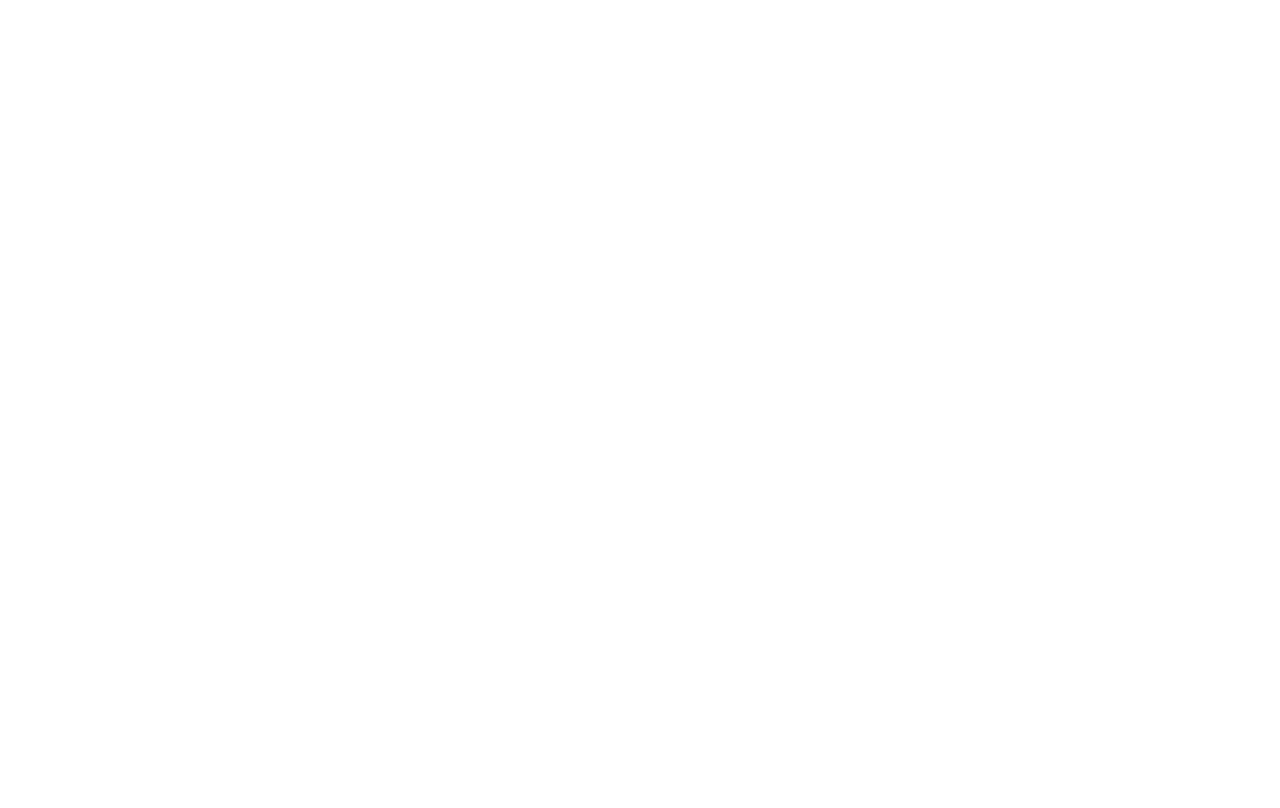
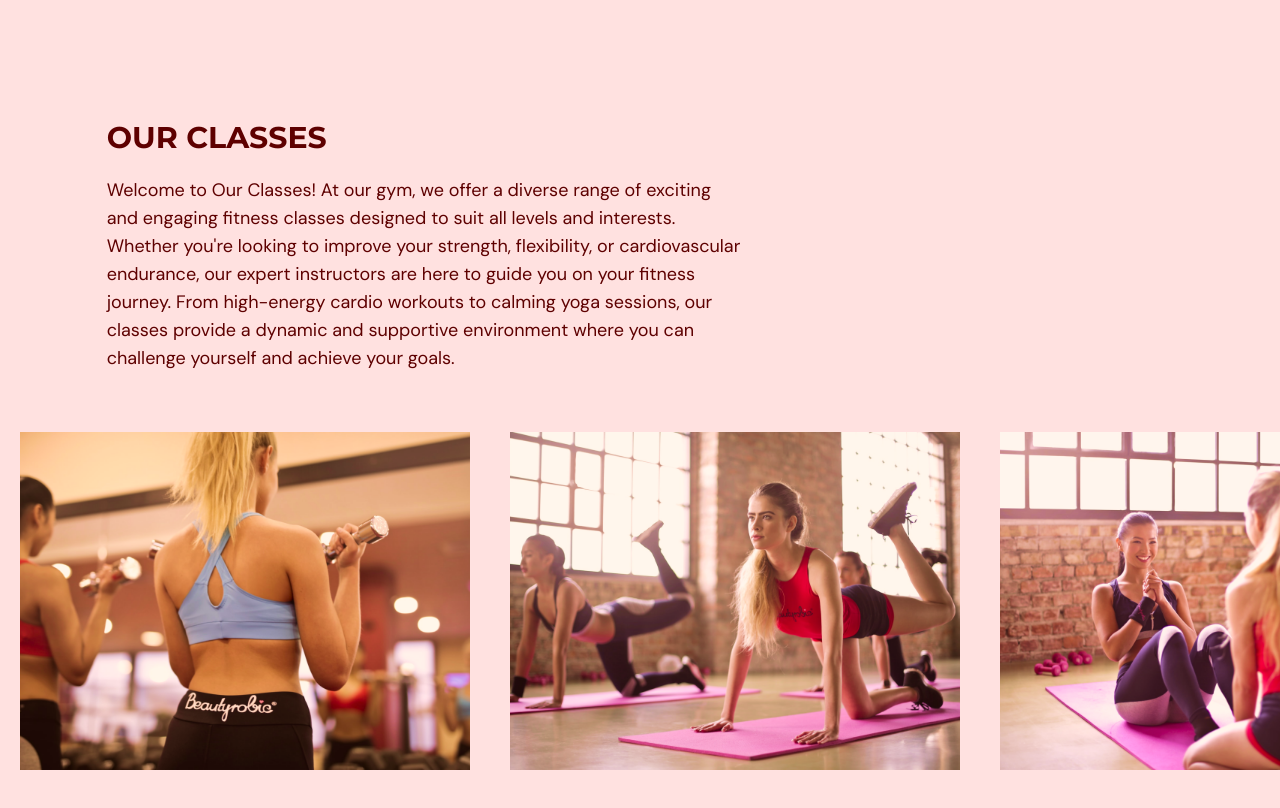
Before and after one commit to guilhas5/Gym-LandigPage, a React (Vite) app: page / in a window 1280 px wide. Shown: the part 2420-3228 px from the top of the page. Before the commit the page ends 2380 px from the top, so only its background shows below. Built offline with nearby package versions, Linux system fonts and the light colour scheme; the HTML template or start-up script is replaced by a standard one.

Commit message:
implementing OurClasses/Class component

```diff
--- a/src/App.tsx
+++ b/src/App.tsx
@@ -1,6 +1,7 @@
 import NavBar from "@/components/navbar/Navbar";
 import Home from "@/components/Home"
 import Benefits from "@/components/benefits/Benefits"
+import OurClasses from "@/components/ourclasses/OurClasses"
 import { useEffect, useState } from "react";
 import { SelectedPage } from "@/shared/types";
 
@@ -33,6 +34,8 @@
       />
       <Home setSelectedPage={setSelectedPage} />
       <Benefits setSelectedPage={setSelectedPage} />
+      <OurClasses setSelectedPage={setSelectedPage} />
+
 
 
     </div>
--- /dev/null
+++ b/src/components/ourclasses/Class.tsx
@@ -0,0 +1,23 @@
+type Props = {
+  name: string;
+  description?: string;
+  image: string;
+};
+
+const Class = ({ name, description, image }: Props) => {
+  const overlayStyles = `p-5 absolute z-30 flex
+  h-[380px] w-[450px] flex-col items-center justify-center
+  whitespace-normal bg-primary-500 text-center text-white
+  opacity-0 transition duration-500 hover:opacity-90`;
+  return (
+    <li className="relative mx-5 inline-block h-[380px] w-[450px]">
+      <div className={overlayStyles}>
+        <p className="text-2xl mb-5">{name}</p>
+        <p className="text-lg">{description}</p>
+      </div>
+      <img alt={`${image}`} src={image} />
+    </li>
+  );
+};
+
+export default Class;
--- /dev/null
+++ b/src/components/ourclasses/OurClasses.tsx
@@ -0,0 +1,103 @@
+import { SelectedPage, ClassType } from "@/shared/types";
+import image1 from "@/assets/image1.png";
+import image2 from "@/assets/image2.png";
+import image3 from "@/assets/image3.png";
+import image4 from "@/assets/image4.png";
+import image5 from "@/assets/image5.png";
+import image6 from "@/assets/image6.png";
+import { motion } from "framer-motion";
+import TitleText from "@/shared/TitleText";
+import Class from "./Class";
+
+const classes: Array<ClassType> = [
+  {
+    name: "Weight Training Classes",
+    description:
+      "Experience the power of weight training classes for your fitness goals and get stronger at our gym.",
+    image: image1,
+  },
+  {
+    name: "Yoga Classes",
+    description:
+      "Discover the serenity of yoga classes at our gym. Enhance your well-being and flexibility through expert-led sessions.",
+    image: image2,
+  },
+  {
+    name: "Ab Core Classes",
+    description:
+      "Strengthen your core with our ab classes. Achieve a toned midsection and improved stability with expert guidance",
+    image: image3,
+  },
+  {
+    name: "Adventure Classes",
+    description:
+      "Embark on thrilling adventures with our adventure classes. Push your limits and conquer new challenges in a dynamic and supportive environment.",
+    image: image4,
+  },
+  {
+    name: "Fitness Classes",
+    description:
+      "Experience a variety of fitness classes designed to boost your energy and transform your body. Join us and discover the joy of working out in a motivating group setting.",
+    image: image5,
+  },
+  {
+    name: "Training Classes",
+    description:
+      "Level up your fitness with our training classes. Expert instructors, dynamic workouts, and real results await you.",
+    image: image6,
+  },
+];
+
+type Props = {
+  setSelectedPage: (value: SelectedPage) => void;
+};
+
+const OurClasses = ({ setSelectedPage }: Props) => {
+  return (
+    <section id="ourclasses" className="w-full bg-primary-100 py-40 ">
+      <motion.div
+        onViewportEnter={() => setSelectedPage(SelectedPage.OurClasses)}
+      >
+        <motion.div
+          className="mx-auto w-5/6"
+          initial="hidden"
+          whileInView="visible"
+          viewport={{ once: true, amount: 0.5 }}
+          transition={{ duration: 0.5 }}
+          variants={{
+            hidden: { opacity: 0, x: -50 },
+            visible: { opacity: 1, x: 0 },
+          }}
+        >
+          <div className="md:w-3/5">
+            <TitleText>OUR CLASSES</TitleText>
+            <p className="py-5 text-lg">
+              Welcome to Our Classes! At our gym, we offer a diverse range of
+              exciting and engaging fitness classes designed to suit all levels
+              and interests. Whether you're looking to improve your strength,
+              flexibility, or cardiovascular endurance, our expert instructors
+              are here to guide you on your fitness journey. From high-energy
+              cardio workouts to calming yoga sessions, our classes provide a
+              dynamic and supportive environment where you can challenge
+              yourself and achieve your goals.
+            </p>
+          </div>
+        </motion.div>
+        <div className="mt-10 h-[353px] w-full overflow-x-auto overflow-y-hidden">
+          <ul className="w-[2800px] whitespace-nowrap">
+            {classes.map((item: ClassType, index) => (
+              <Class
+                key={`${item.name}-${index}`}
+                name={item.name}
+                description={item.description}
+                image={item.image}
+              />
+            ))}
+          </ul>
+        </div>
+      </motion.div>
+    </section>
+  );
+};
+
+export default OurClasses;
--- a/src/shared/types.ts
+++ b/src/shared/types.ts
@@ -9,3 +9,9 @@
   title: string;
   description: string;
 }
+
+export interface ClassType {
+  name: string;
+  description: string;
+  image: string;
+}
```
